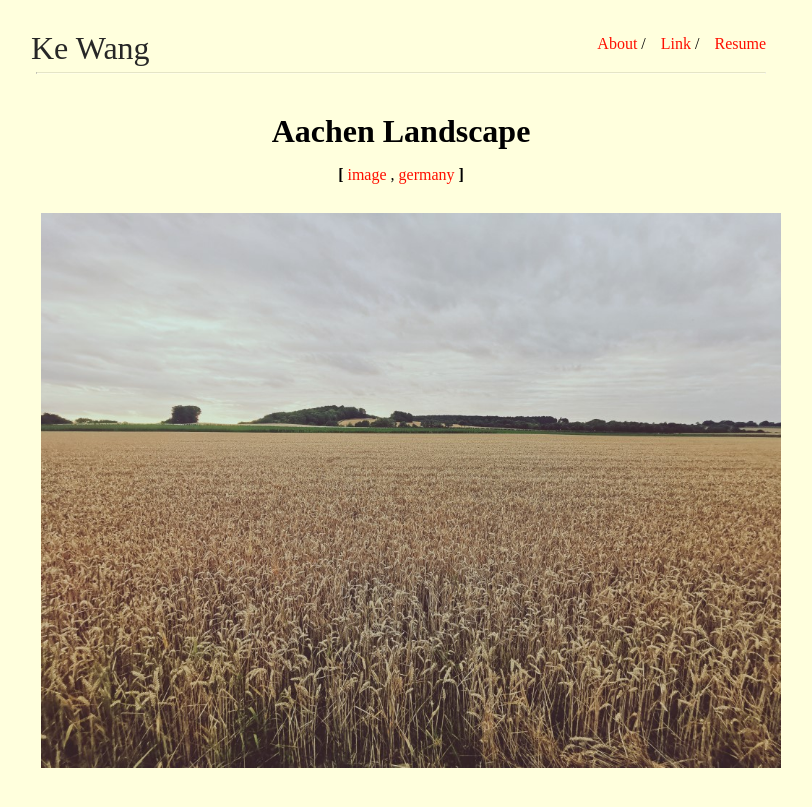
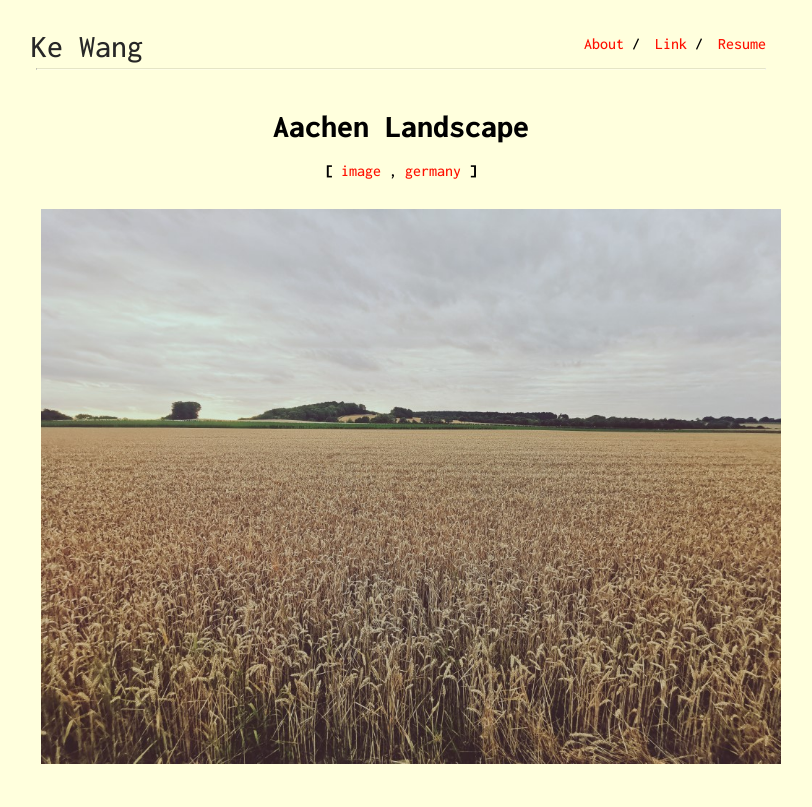
Before and after one commit to ekdc11/ekdc11.github.io, a Jekyll site: the page built from _posts/2022-07-11-aachen-landscape.md, in a window 1280 px wide. Shown: the top 807 px of the page, without its empty margins (239-1051 px from the left). Built offline with Jekyll 4.4.1, drawn with Linux system fonts in a browser that asks for light colours.

Commit message:
Update head.html

```diff
--- a/_includes/head.html
+++ b/_includes/head.html
@@ -17,7 +17,7 @@
     <meta name="author" content="{{ site.author }}">
 
     <meta name="description" content="{{ desc }}">
-    <link href='https://fonts.googleapis.com/css?family=Work Sans:400,800' rel='stylesheet' type='text/css'>
+    <link href='https://fonts.googleapis.com/css?family=Inconsolata:500,800' rel='stylesheet' type='text/css'>
     <link rel="stylesheet" href="{{ sitedir }}css/main.css">
     <link rel="icon" type="image/ico" href="{{ favicon_location }}">
     <link rel="shortcut-icon" type="image/ico" href="{{ favicon_location }}">
```
